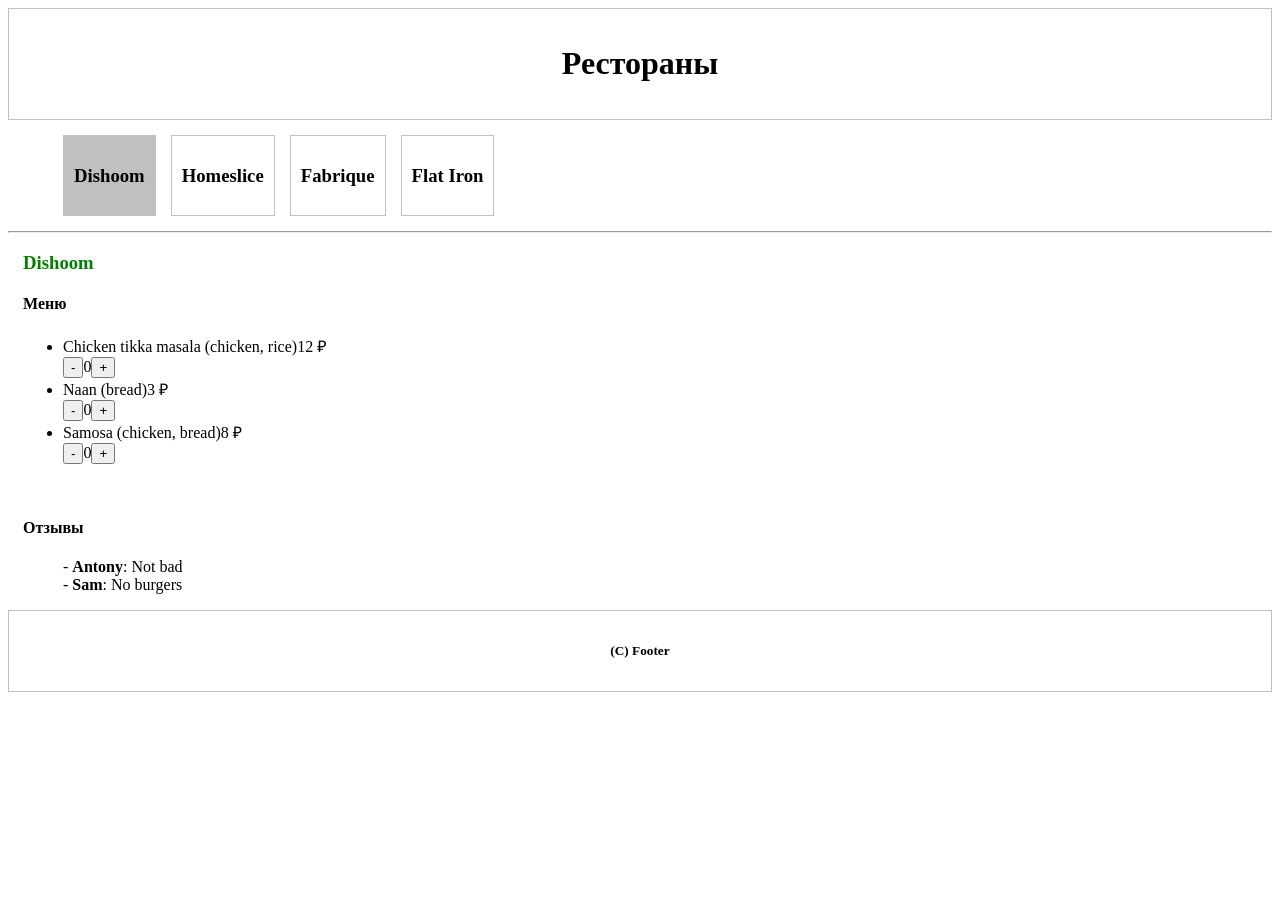
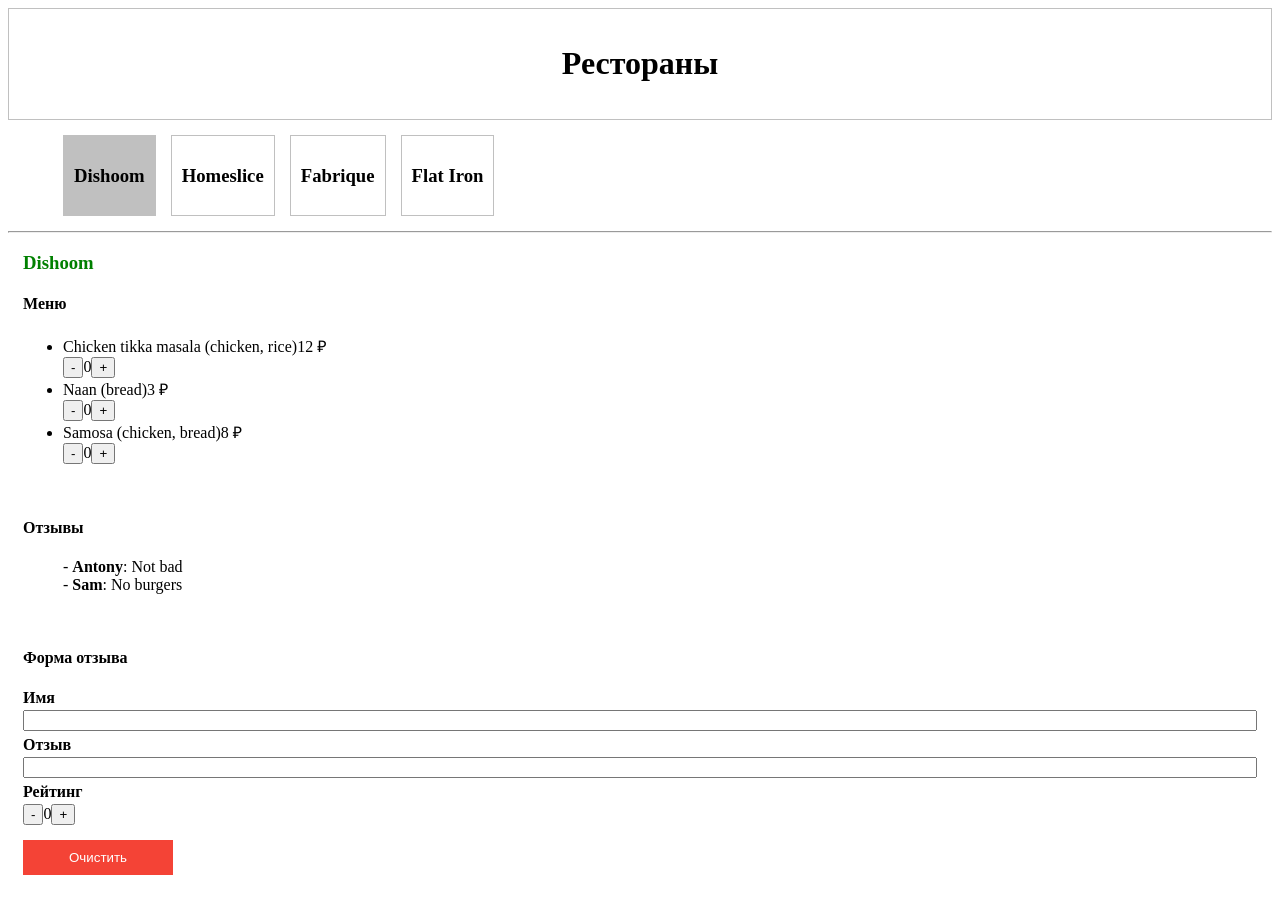
Before and after one commit to yatchenkovv/react-course, a React (Vite) app: page / in a window 1280 px wide. Shown: the top 897 px of the page. Before the commit the page ends 800 px from the top, so only its background shows below. Built offline with nearby package versions, Linux system fonts and the light colour scheme.

Commit message:
create review rating counter and form review

```diff
--- a/src/components/counter/Counter.jsx
+++ b/src/components/counter/Counter.jsx
@@ -1,13 +1,13 @@
-import { useCounter } from "./use-counter";
-
-export const Counter = () => {
-  const { value, increment, decrement } = useCounter({ min: 0, max: 5 });
-
+export const Counter = ({ onClickDecrement, onClickIncrement, value }) => {
   return (
     <div>
-      <button onClick={decrement}>-</button>
+      <button type="button" onClick={onClickDecrement}>
+        -
+      </button>
       <span>{value}</span>
-      <button onClick={increment}>+</button>
+      <button type="button" onClick={onClickIncrement}>
+        +
+      </button>
     </div>
   );
 };
--- a/src/components/counter/use-counter.js
+++ b/src/components/counter/use-counter.js
@@ -12,9 +12,14 @@
         setValue(value - 1);
     };
 
+    const reset = () => {
+        setValue(0);
+    }
+
     return {
         value,
         increment,
         decrement,
+        reset,
     }
 }
--- /dev/null
+++ b/src/components/dish-counter/DishCounter.jsx
@@ -0,0 +1,14 @@
+import { useCounter } from "../counter/use-counter";
+import { Counter } from "../counter/Counter";
+
+export const DishCounter = () => {
+  const { value, increment, decrement } = useCounter({ min: 0, max: 20 });
+
+  return (
+    <Counter
+      value={value}
+      onClickDecrement={decrement}
+      onClickIncrement={increment}
+    />
+  );
+};
--- a/src/components/menu/Menu.jsx
+++ b/src/components/menu/Menu.jsx
@@ -1,4 +1,4 @@
-import { Counter } from "../counter/Counter";
+import { DishCounter } from "../dish-counter/DishCounter";
 
 export const Menu = ({ menu }) => {
   return (
@@ -6,7 +6,7 @@
       {menu.map((dish) => (
         <li key={dish.id}>
           {dish.name} ({dish.ingredients.join(", ")}){dish.price} &#x20bd;{" "}
-          <Counter />
+          <DishCounter />
         </li>
       ))}
     </ul>
--- a/src/components/restaurant-card/RestaurantCard.jsx
+++ b/src/components/restaurant-card/RestaurantCard.jsx
@@ -1,5 +1,6 @@
 import { Menu } from "../menu/Menu";
 import { Reviews } from "../reviews/Reviews";
+import { ReviewForm } from "../review-form/ReviewForm";
 
 export const RestaurantCard = ({ restaurant }) => {
   return (
@@ -15,6 +16,9 @@
       <br />
       <h4>Отзывы</h4>
       <Reviews reviews={restaurant.reviews} />
+      <br />
+      <h4>Форма отзыва</h4>
+      <ReviewForm />
     </div>
   );
 };
--- a/src/components/restaurants-page/RestaurantsPage.jsx
+++ b/src/components/restaurants-page/RestaurantsPage.jsx
@@ -10,7 +10,7 @@
     (restaurant) => restaurant.id === selectedRestaurantId
   );
   return (
-    <div>
+    <>
       <ul
         style={{
           display: "flex",
@@ -37,6 +37,6 @@
       </ul>
       <hr />
       <RestaurantCard restaurant={selectedRestaurant} />
-    </div>
+    </>
   );
 };
--- /dev/null
+++ b/src/components/review-form/ReviewForm.jsx
@@ -0,0 +1,97 @@
+import { useReducer } from "react";
+import { ReviewRatingCounter } from "../review-rating-counter/ReviewRatingCounter";
+
+const DEFAULT_STATE = {
+  name: "",
+  text: "",
+  rating: 0,
+};
+
+const SET_NAME_ACTION = "setName";
+const SET_REVIEW_ACTION = "setReview";
+const SET_RATING_ACTION = "setRating";
+const SET_DEFAULT_STATE = "setDefaultState";
+
+const reducer = (state, { type, payload }) => {
+  switch (type) {
+    case SET_NAME_ACTION:
+      return { ...DEFAULT_STATE, name: payload };
+    case SET_REVIEW_ACTION:
+      return { ...state, text: payload };
+    case SET_RATING_ACTION:
+      return { ...state, rating: payload };
+    case SET_DEFAULT_STATE:
+      return { ...DEFAULT_STATE, rating: 0 };
+
+    default:
+      return state;
+  }
+};
+
+let resetCounterFn = () => {};
+
+export const ReviewForm = () => {
+  const [form, dispatch] = useReducer(reducer, DEFAULT_STATE);
+  const { name, text } = form;
+
+  return (
+    <form
+      style={{
+        display: "flex",
+        gap: "5px",
+        flexDirection: "column",
+      }}
+    >
+      <div style={{ display: "flex", flexDirection: "column", gap: "3px" }}>
+        <label style={{ fontWeight: "bold" }}>Имя</label>
+        <input
+          type="text"
+          value={name}
+          onChange={(event) => {
+            dispatch({ type: SET_NAME_ACTION, payload: event.target.value });
+          }}
+        />
+      </div>
+      <div style={{ display: "flex", flexDirection: "column", gap: "3px" }}>
+        <label style={{ fontWeight: "bold" }}>Отзыв</label>
+        <input
+          type="text"
+          value={text}
+          onChange={(event) => {
+            dispatch({ type: SET_REVIEW_ACTION, payload: event.target.value });
+          }}
+        />
+      </div>
+
+      <div style={{ display: "flex", flexDirection: "column", gap: "3px" }}>
+        <label style={{ fontWeight: "bold" }}>Рейтинг</label>
+        <ReviewRatingCounter
+          onGetResetFnCounter={(resetFn) => (resetCounterFn = resetFn)}
+          onChangeRatingValue={(payload) =>
+            dispatch({ type: SET_RATING_ACTION, payload })
+          }
+        />
+      </div>
+
+      <button
+        type="button"
+        style={{
+          marginTop: "10px",
+          width: "150px",
+          padding: "10px",
+          backgroundColor: "#F44336",
+          color: "#fff",
+          border: "none",
+          cursor: "pointer",
+        }}
+        onClick={() => {
+          resetCounterFn();
+          dispatch({ type: SET_DEFAULT_STATE, payload: undefined });
+        }}
+      >
+        Очистить
+      </button>
+      <br />
+    </form>
+  );
+};
--- /dev/null
+++ b/src/components/review-rating-counter/ReviewRatingCounter.jsx
@@ -0,0 +1,23 @@
+import { useCounter } from "../counter/use-counter";
+import { Counter } from "../counter/Counter";
+import { useEffect } from "react";
+
+export const ReviewRatingCounter = ({
+  onChangeRatingValue,
+  onGetResetFnCounter,
+}) => {
+  const { value, increment, decrement, reset } = useCounter({ min: 0, max: 5 });
+
+  useEffect(() => {
+    onChangeRatingValue(value);
+    onGetResetFnCounter(reset);
+  }, [value]);
+
+  return (
+    <Counter
+      value={value}
+      onClickDecrement={decrement}
+      onClickIncrement={increment}
+    />
+  );
+};
```
